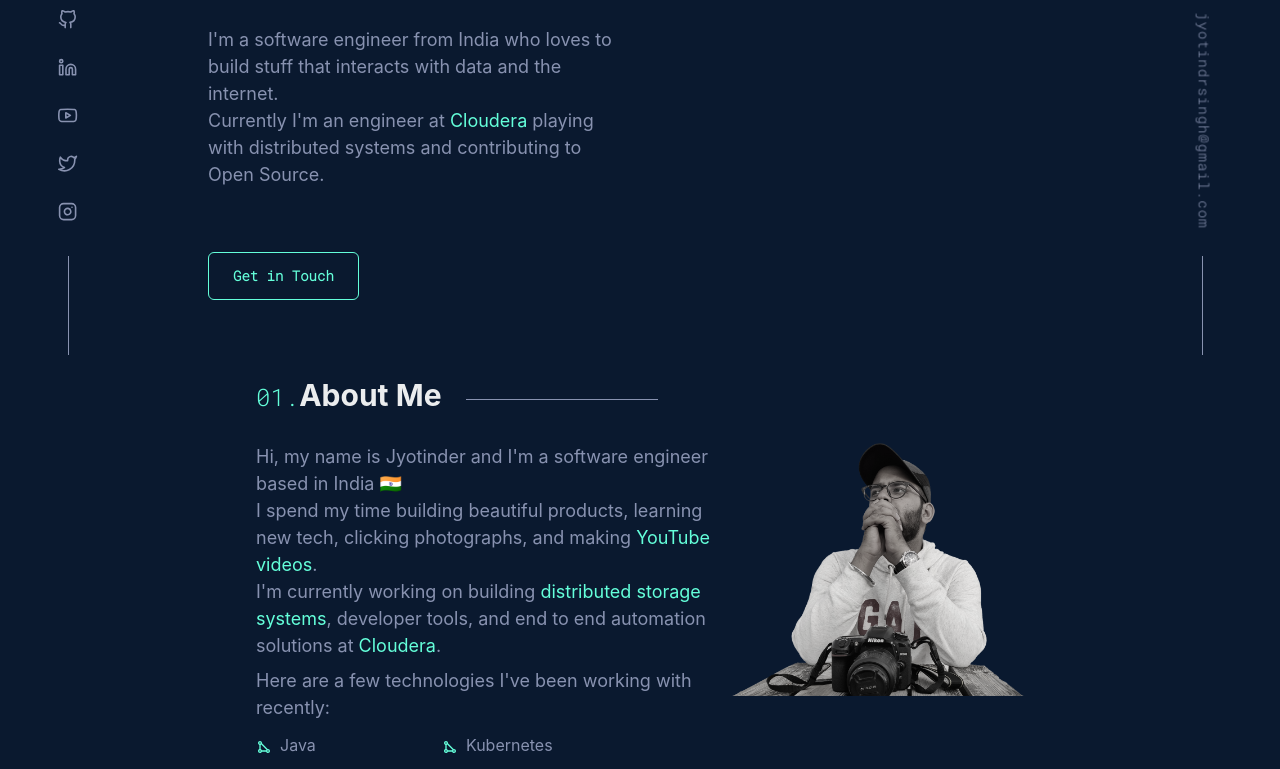
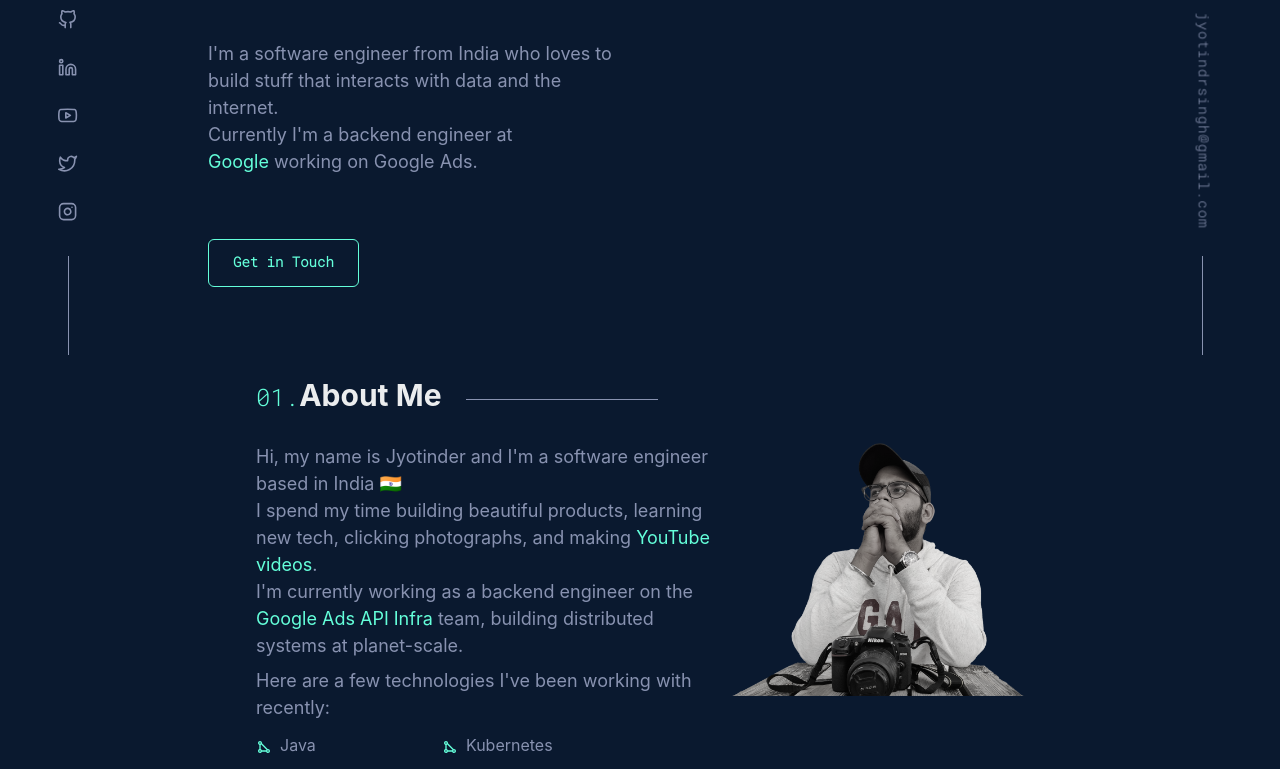
Before and after one commit to JyotinderSingh/jyotindersingh.com-v2, a React (Create React App) app: page / in a window 1280 px wide. Shown: the part 445-1214 px from the top of the page. Built offline with nearby package versions, Linux system fonts and the light colour scheme.

Commit message:
New job at Google.

```diff
--- a/src/components/AboutMe/AboutMe.tsx
+++ b/src/components/AboutMe/AboutMe.tsx
@@ -48,27 +48,9 @@
             .
           </Text>
           <Text color={slate}>
-            I'm currently working on building <span style={{ color: green }}>
-              <a
-                href="https://github.com/apache/ozone"
-                target="_blank"
-                rel="noreferrer"
-                style={{ cursor: "ne-resize" }}
-                className={styles.underline}
-              >distributed storage systems</a></span>, developer tools, and end to end
-            automation solutions at{" "}
-            <span style={{ color: green }}>
-              <a
-                href="https://www.cloudera.com/"
-                target="_blank"
-                rel="noreferrer"
-                style={{ cursor: "ne-resize" }}
-                className={styles.underline}
-              >
-                Cloudera
-              </a>
-            </span>
-            .
+            I'm currently working as a backend engineer on the{" "}
+            <span style={{ color: green }}>Google Ads API Infra</span> team,
+            building distributed systems at planet-scale.
           </Text>
           <Text color={slate} mt={2}>
             Here are a few technologies I've been working with recently:
--- a/src/components/Experience/Experience.tsx
+++ b/src/components/Experience/Experience.tsx
@@ -150,6 +150,7 @@
               maxW={maxWBreakpoints}
               overflowY="clip"
             >
+              <Tab>Google</Tab>
               <Tab>Cloudera</Tab>
               <Tab>CampK12</Tab>
               <Tab>Samsung</Tab>
@@ -164,6 +165,15 @@
 
 const experienceData: ExperiencePanelProps[] = [
   {
+    company: "Google",
+    companyUrl: "https://blog.google/",
+    duration: "Jul 2022 - present",
+    points: [
+      "Working in the Google Ads organisation, as a part of the Ads API Infra team.",
+    ],
+    profile: "Software Engineer II",
+  },
+  {
     company: "Cloudera",
     companyUrl: "https://www.cloudera.com/",
     duration: "Jan 2021 - present",
@@ -176,7 +186,7 @@
     profile: " Associate Software Engineer",
     certificateUrl:
       "https://github.com/apache/ozone/pulls?q=is%3Apr+author%3AJyotinderSingh+",
-    certificateText: "Open Source Contributions"
+    certificateText: "Open Source Contributions",
   },
   {
     company: "CampK12",
--- a/src/components/TitleSection/TitleSection.tsx
+++ b/src/components/TitleSection/TitleSection.tsx
@@ -68,22 +68,22 @@
           color={slate}
           width={descriptionWidth}
         >
-          I'm a software engineer from India who loves
-          to build stuff that interacts with data and the internet.
+          I'm a software engineer from India who loves to build stuff that
+          interacts with data and the internet.
         </Text>
         <Text
           fontSize={descriptionFontSize}
           color={slate}
           width={descriptionWidth}
         >
-          Currently I'm an engineer at{" "}
+          Currently I'm a backend engineer at{" "}
           <span
             className={styles.underline}
             style={{ color: green, cursor: "ne-resize" }}
           >
-            Cloudera
+            Google
           </span>
-          &nbsp;playing with distributed systems and contributing to Open Source.
+          &nbsp;working on Google Ads.
         </Text>
         <Button
           mt="4rem"
```
